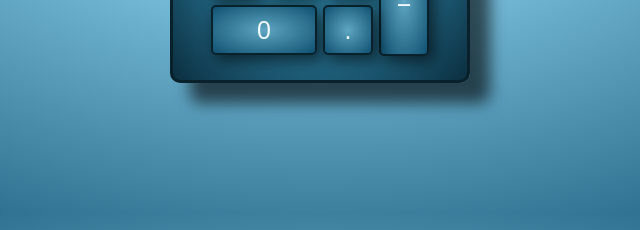
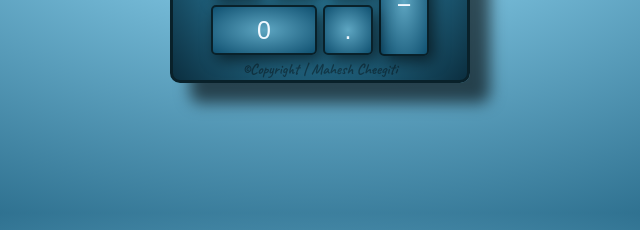
Before and after one commit to Maheshcheegiti/calculator, a plain HTML site: page index.html in a window 1280 px wide. Shown: the part 528-758 px from the top of the page, 320-960 px from the left. Drawn offline with Linux system fonts and the light colour scheme.

Commit message:
Update index.html

```diff
--- a/index.html
+++ b/index.html
@@ -50,6 +50,7 @@
                 </tr>
             </table>
         </center>
+        <p>&copy;Copyright | Mahesh Cheegiti</p>
     </div>
 </body>
 
```
